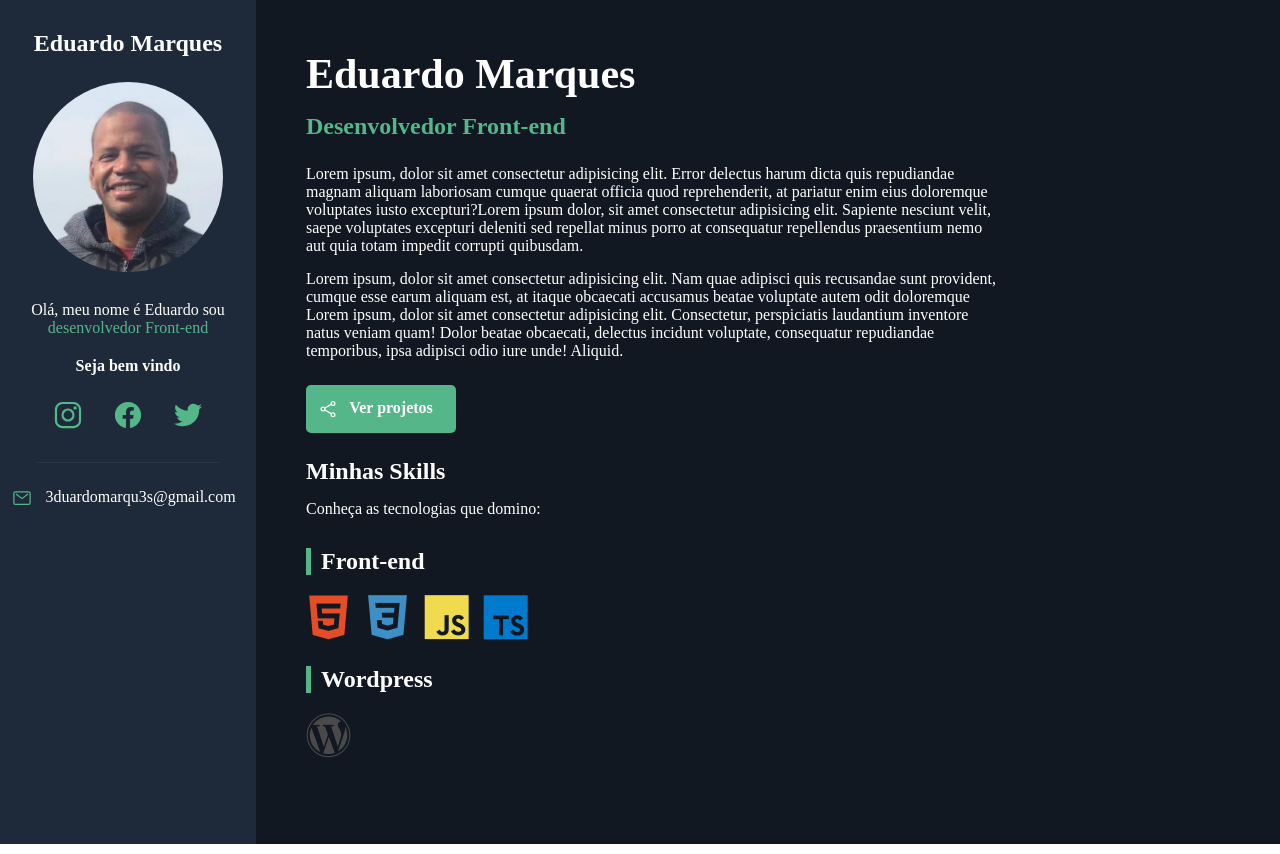
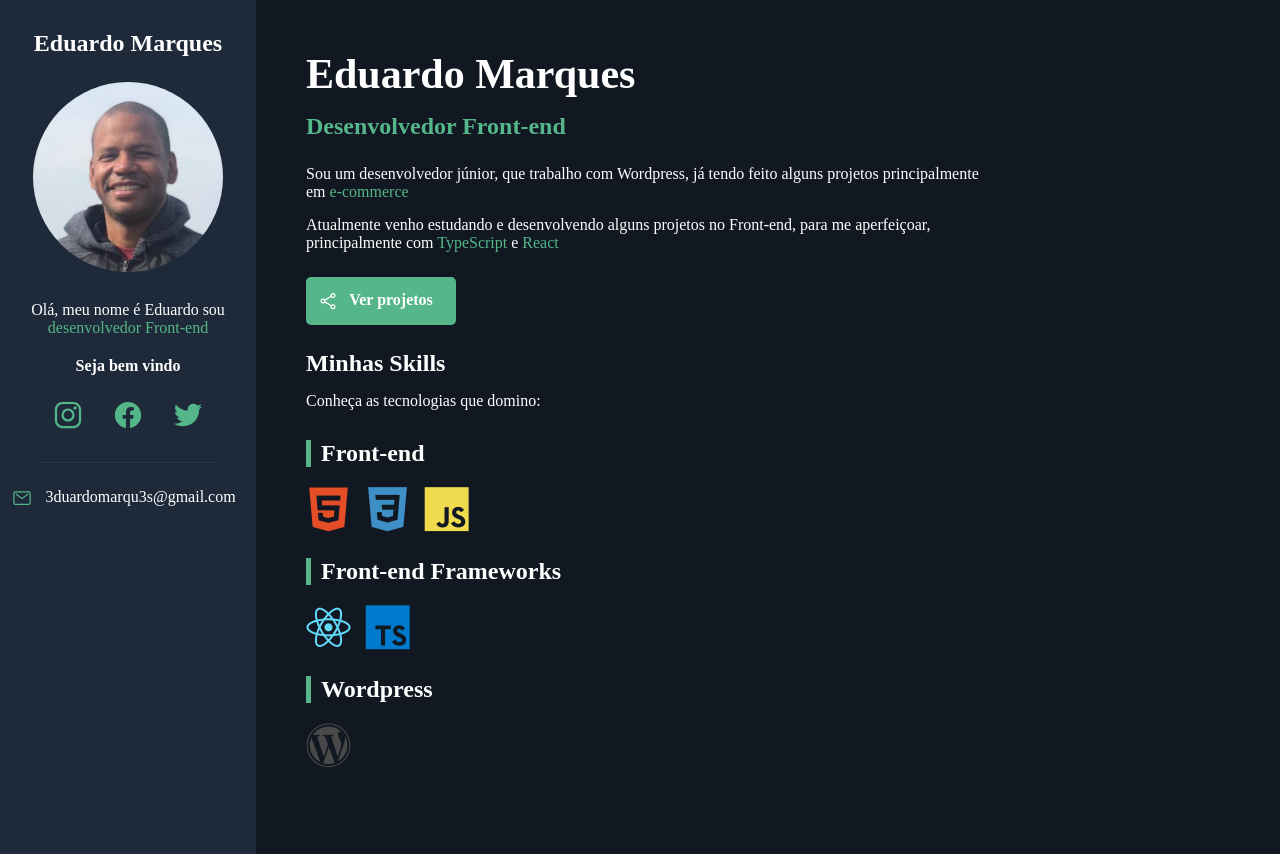
Before and after one commit to programadoreduardo/programadoreduardo.github.io, a plain HTML site: page index.html in a window 1280 px wide. Drawn offline with nearby package versions, Linux system fonts and the light colour scheme.

Commit message:
quarta-feira

```diff
--- a/css/styles.css
+++ b/css/styles.css
@@ -165,13 +165,13 @@ margin-bottom: 15px;
     margin-top: 15px;
 }
 
-#skils-container{
+#skils-container {
     display: flex;
     flex-wrap: wrap;
     margin-top: 15px;
 }
 
-#skills-box{
+#skills-box {
     flex: 1 1 33%;
     max-width: 33%;
     margin-bottom: 35px;
--- a/index.html
+++ b/index.html
@@ -35,9 +35,9 @@
         <section id="about-container">
             <h1 id="name">Eduardo Marques</h1>
             <p id="title"> <span class="highligth">Desenvolvedor Front-end</span></p>
-            <p id="description">Lorem ipsum, dolor sit amet consectetur adipisicing elit. Error delectus harum dicta quis repudiandae magnam aliquam laboriosam cumque quaerat officia quod reprehenderit, at pariatur enim eius doloremque voluptates iusto excepturi?Lorem ipsum dolor, sit amet consectetur adipisicing elit. Sapiente nesciunt velit, saepe voluptates excepturi deleniti sed repellat minus porro at consequatur repellendus praesentium nemo aut quia totam impedit corrupti quibusdam.</p>
+            <p id="description">Sou um desenvolvedor júnior, que trabalho com Wordpress, já tendo feito alguns projetos principalmente em <span class="highligth">e-commerce</span></p>
             <p id="description">
-                Lorem ipsum, dolor sit amet consectetur adipisicing elit. Nam quae adipisci quis recusandae sunt provident, cumque esse earum aliquam est, at itaque obcaecati accusamus beatae voluptate autem odit doloremque Lorem ipsum, dolor sit amet consectetur adipisicing elit. Consectetur, perspiciatis laudantium inventore natus veniam quam! Dolor beatae obcaecati, delectus incidunt voluptate, consequatur repudiandae temporibus, ipsa adipisci odio iure unde! Aliquid.
+                Atualmente venho estudando e desenvolvendo alguns projetos no Front-end, para me aperfeiçoar, principalmente com <spas class="highligth">TypeScript</spas> e <span class="highligth">React</span>
             </p>
             <a href="https://github.com/programadoreduardo" id="btn-projects" target="_blank" > <ion-icon name="share-social-outline"></ion-icon> <span>Ver projetos</span> </a>
             <h2 id="skills-section-title">Minhas Skills</h2>
@@ -48,6 +48,8 @@
                     <i class=" devicon-html5-plain colored"></i>
                     <i class=" devicon-css3-plain colored"></i>
                     <i class=" devicon-javascript-plain colored"></i>
+                    <p id="skills-title">Front-end Frameworks</p>
+                    <i class=" devicon-react-plain colored"></i>
                     <i class=" devicon-typescript-plain colored"></i>
                     <p id="skills-title">Wordpress</p>
                     <i class=" devicon-wordpress-plain colored"></i>
```
